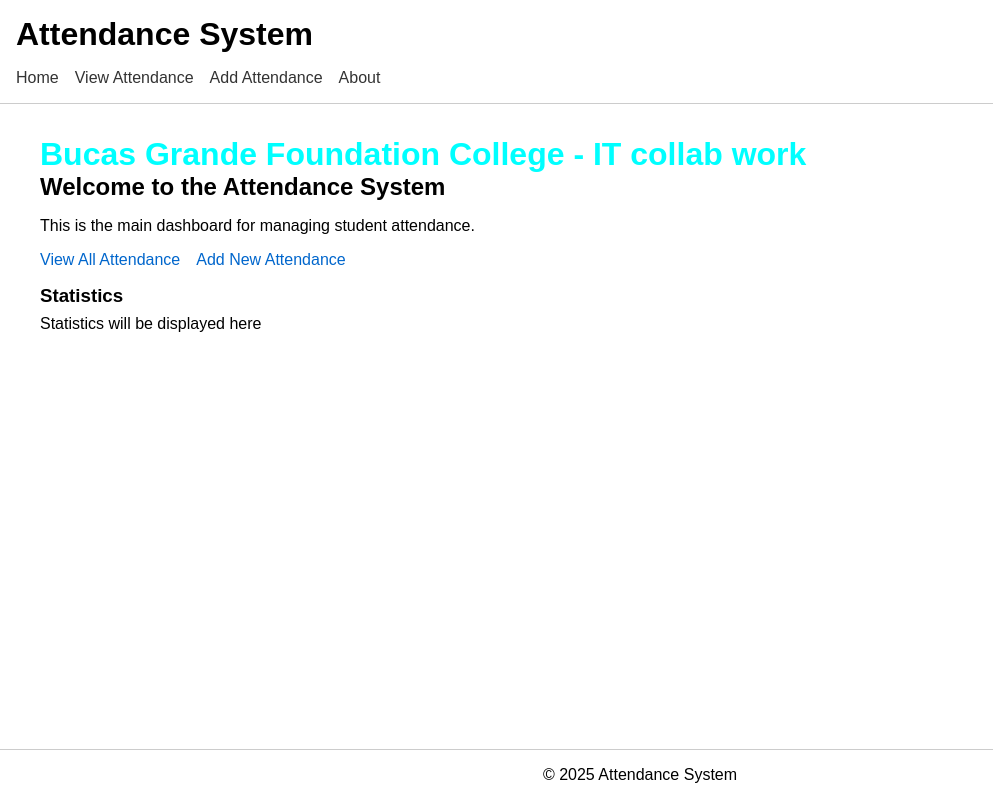
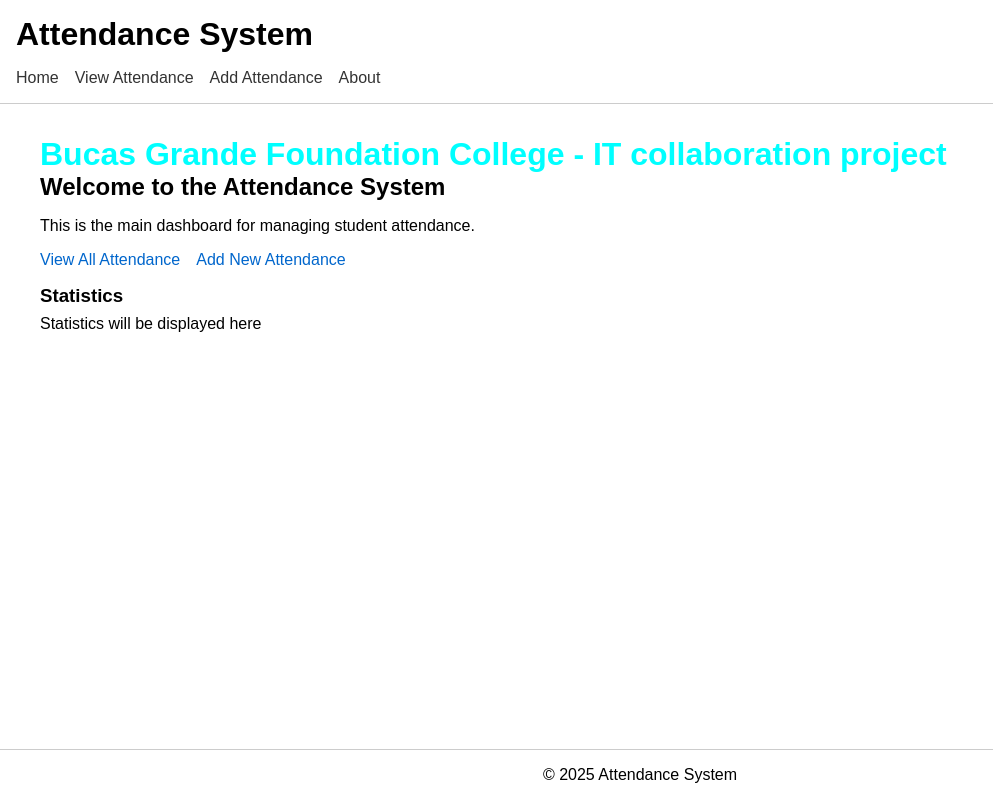
Before and after one commit to codewithsirjm/bgfc-attendance-system, a React (Vite) app: page / in a window 1280 px wide. Shown: the whole page, without its empty margins (0-993 px from the left). Built offline with nearby package versions, Linux system fonts and the light colour scheme.

Commit message:
applied pr comment

```diff
--- a/src/pages/HomePage.jsx
+++ b/src/pages/HomePage.jsx
@@ -4,7 +4,7 @@ import { Link } from 'react-router-dom'
 function HomePage() {
   return (
     <div className="page">
-      <h1 className='homepage-header'>Bucas Grande Foundation College - IT collab work</h1>
+      <h1 className='homepage-header'>Bucas Grande Foundation College - IT collaboration project</h1>
       {/* TODO: Add a main heading for this page */}
       {/* Hint: Use an <h1> or <h2> tag with a descriptive title */}
       <h2>Welcome to the Attendance System</h2>
```
